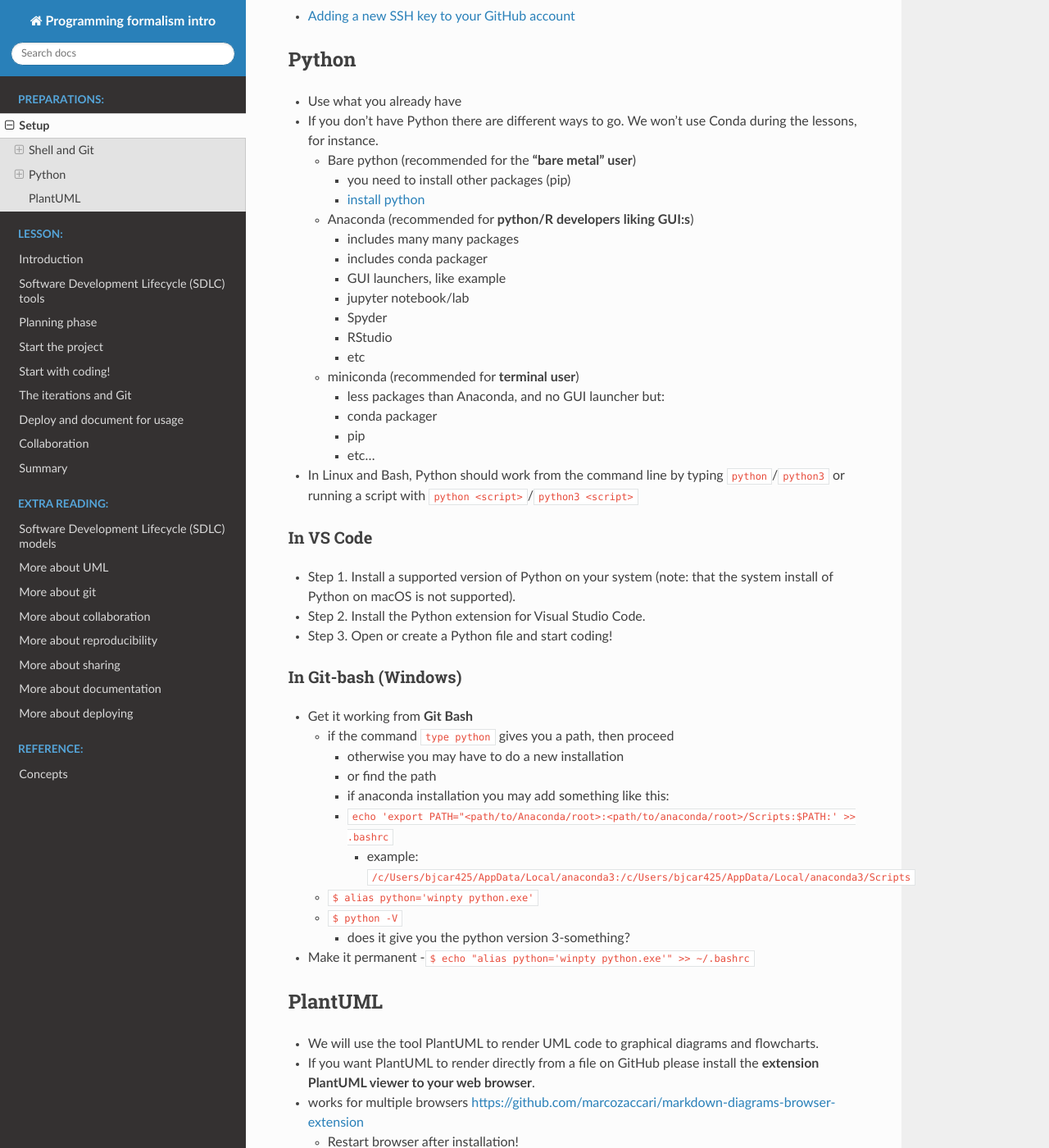
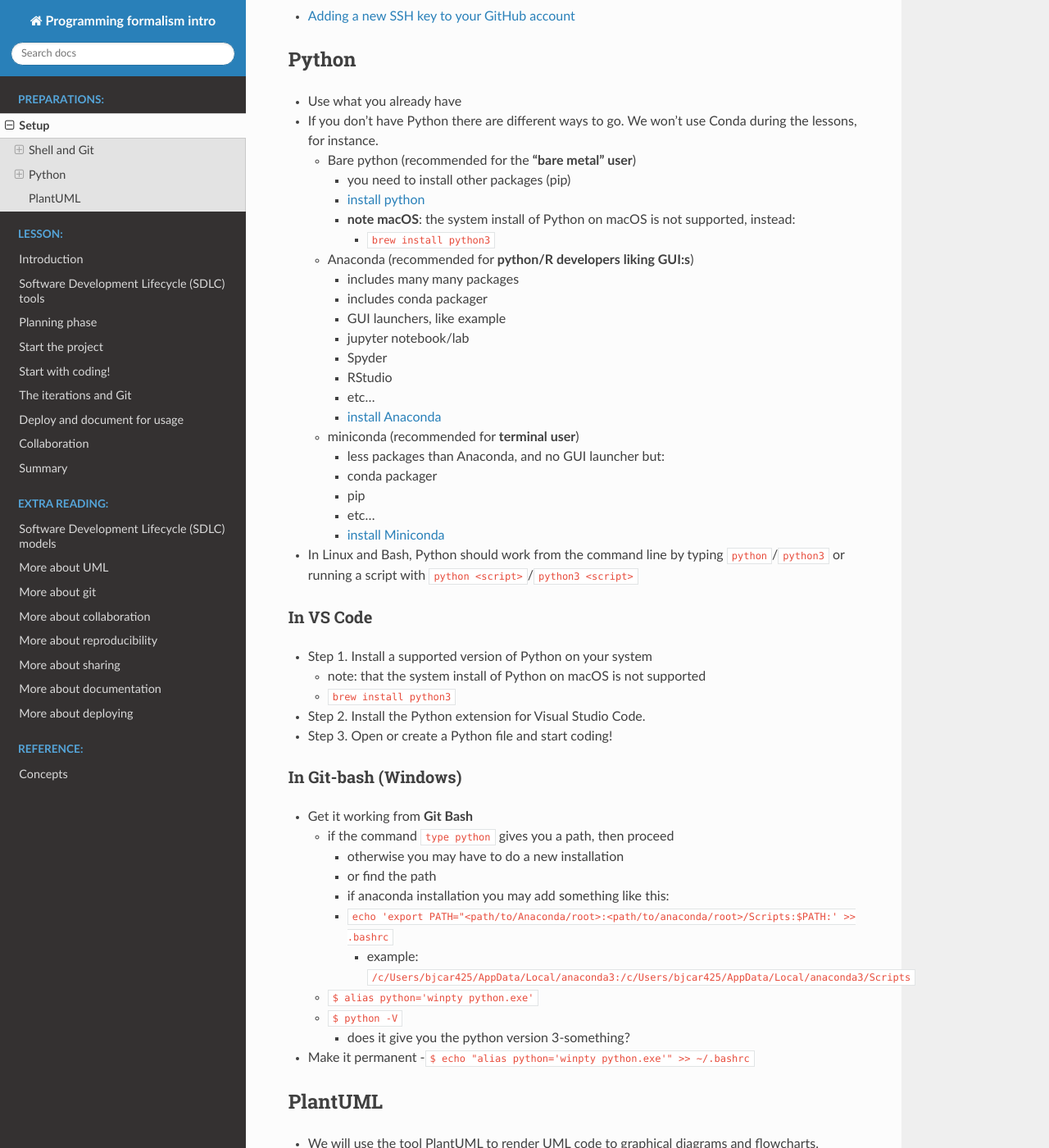
Before and after one commit to UPPMAX/programming_formalisms_intro, a Sphinx documentation site: the page built from doc/setup.md, in a window 1280 px wide and 1400 px high, scrolled down 2112 px. Shown: the whole window at 82% size. Built offline with Sphinx 7.4.7 and the Read the Docs theme 2.0.0, drawn with Linux system fonts in a browser that asks for light colours; pages that are not in the unit, such as notebooks, are missing from menus.

Commit message:
Update setup.md

```diff
--- a/doc/setup.md
+++ b/doc/setup.md
@@ -103,6 +103,8 @@ $ ssh-add ~/.ssh/id_ed25519
   - Bare python (recommended for the **"bare metal" user**)
     - you need to install other packages (pip)
     - [install python](https://www.python.org/downloads/)
+    - **note macOS**: the system install of Python on macOS is not supported, instead:
+      - ``brew install python3``
   - Anaconda (recommended for **python/R developers liking GUI:s**)
     - includes many many packages
     - includes conda packager
@@ -110,18 +112,22 @@ $ ssh-add ~/.ssh/id_ed25519
     - jupyter notebook/lab
     - Spyder
     - RStudio
-    - etc
+    - etc...
+    - [install Anaconda](https://www.anaconda.com/download)
   - miniconda (recommended for **terminal user**)
     - less packages than Anaconda, and no GUI launcher but:
     - conda packager
     - pip
     - etc...
+    - [install Miniconda](https://docs.conda.io/projects/miniconda/en/latest/)
 
 - In Linux and Bash, Python should work from the command line by typing ``python``/``python3`` or running a script with ``python <script>``/``python3 <script>``
 
 ### In VS Code
 
-- Step 1. Install a supported version of Python on your system (note: that the system install of Python on macOS is not supported).
+- Step 1. Install a supported version of Python on your system
+  - note: that the system install of Python on macOS is not supported
+  - ``brew install python3``
 - Step 2. Install the Python extension for Visual Studio Code.
 - Step 3. Open or create a Python file and start coding!
 
```
